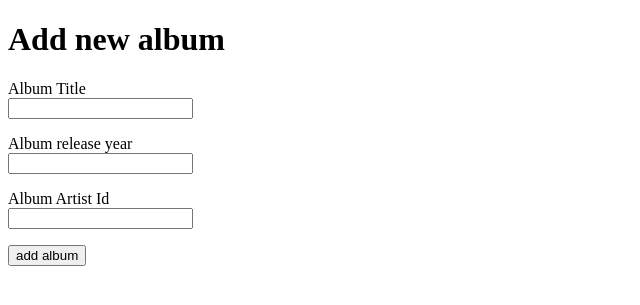
After one commit to gustavoperess/Makers_, a Flask app: page /albums/new in a window 1280 px wide. The commit adds this page. Shown: the top 305 px of the page, without its empty margins (0-640 px from the left). Run offline with Flask 3, Linux system fonts and the light colour scheme.

Commit message:
forms added

```diff
--- a/html_starter/app.py
+++ b/html_starter/app.py
@@ -1,5 +1,5 @@
 import os
-from flask import Flask, request, render_template
+from flask import Flask, request, redirect, render_template
 from lib.database_connection import get_flask_database_connection
 from lib.music_library_repository import MusicLibraryRepository
 from lib.music_library import MusicLibrary
@@ -68,6 +68,25 @@ def get_single_artist():
     return render_template("artists/artists.html", artists=artists)
 
 
+@app.route('/albums/new', methods=['GET'])
+def get_new_album():
+    return render_template("albums/new.html")
+
+
+@app.route('/albums', methods=['POST'])
+def creat_album():
+    connection = get_flask_database_connection(app)
+    repository = MusicLibraryRepository(connection)
+    title = request.form["title"]
+    release_year = request.form["release_year"]
+    artist_id = request.form["artist_id"]
+    album = MusicLibrary(None, title, release_year, artist_id)
+
+    if not album.is_valid():
+        error = album.generate_errors()
+        return render_template("albums/new.html", errors=error)
+    repository.create(album)
+    return redirect(f"albums/{album.id}")
 
 # This imports some more example routes for you to see how they work
 # You can delete these lines if you don't need them.
--- a/html_starter/lib/music_library_repository.py
+++ b/html_starter/lib/music_library_repository.py
@@ -23,10 +23,12 @@ class MusicLibraryRepository:
         return MusicLibrary(row["id"], row["title"], row["release_year"], row["artist_id"])
 
     def create(self, albums):
-        self._connection.execute('INSERT INTO albums (title, release_year, artist_id) VALUES (%s, %s, %s)', [
+        rows = self._connection.execute('INSERT INTO albums (title, release_year, artist_id) VALUES (%s, %s, %s) RETURNING id', [
                                  albums.title, albums.release_year, albums.artist_id])
 
-        return None
+        row = rows[0]
+        albums.id = row["id"]
+        return albums
 
 
     # Delete an album by its id
--- a/html_starter/templates/albums/index.html
+++ b/html_starter/templates/albums/index.html
@@ -12,5 +12,6 @@
       <p>Released {{album.release_year}}</p>
       {% endfor %}
     </div>
+    <a href="/albums/new">Add new album</a>
   </body>
 </html>
--- /dev/null
+++ b/html_starter/templates/albums/new.html
@@ -0,0 +1,32 @@
+<!DOCTYPE html>
+<html lang="en">
+  <head>
+    <title>New album</title>
+  </head>
+  <body>
+    <h1>Add new album</h1>
+    <form action="/albums" method="POST">
+        {% if errors %}
+            <div class="t-errors">
+                Your form contain erros: {{errors}}
+            </div>
+        {% endif %}
+    <p>
+        <label for="title">Album Title</label>
+        <br>
+        <input type="text" name="title" id="title">
+    </p>
+    <p>
+        <label for="release_year">Album release year</label>
+        <br>
+        <input type="text" name="release_year" id="release_year">
+    </p>
+    <p>
+        <label for="artist_id">Album Artist Id</label>
+        <br>
+        <input type="text" name="artist_id" id="artist_id">
+    </p>
+    <input type="submit" value="add album">
+    </form>
+  </body>
+</html>
--- a/html_starter/templates/albums/selected_album.html
+++ b/html_starter/templates/albums/selected_album.html
@@ -4,7 +4,8 @@
     <title>My Albums</title>
   </head>
   <body>
-       <h1>Album: {{album.title}}</h1>
-        <p>{{album.release_year}}</p>
+       <h1 class="t-title">Album: {{album.title}}</h1>
+        <p class="t-release_year">{{album.release_year}}</p>
   </body>
+  <a href="/albums">Back to all books</a>
 </html>
```
Also changed, not shown: html_starter/lib/music_library.py (+18 -0 lines), html_starter/tests/test_app.py (+25 -0 lines).
